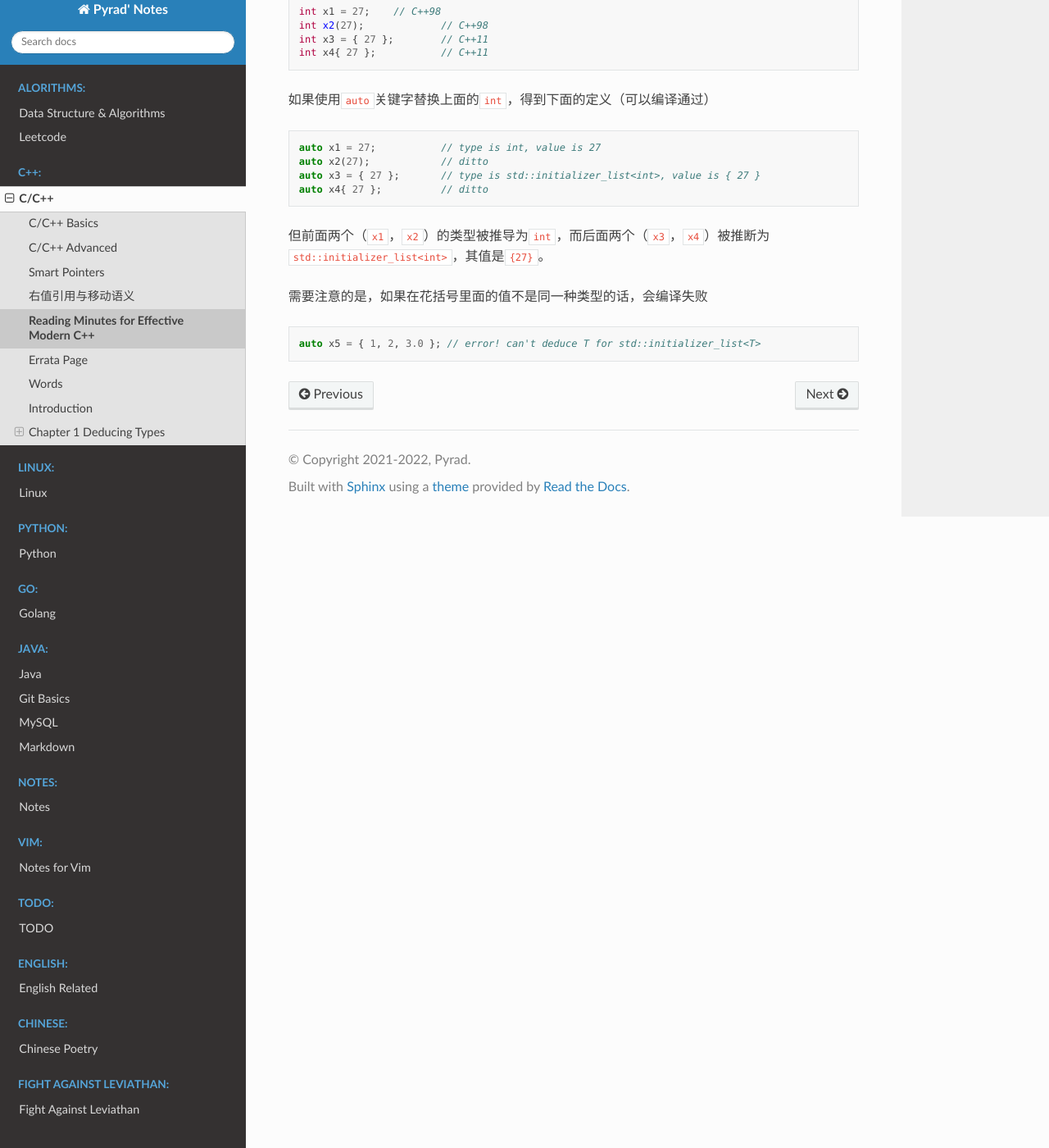
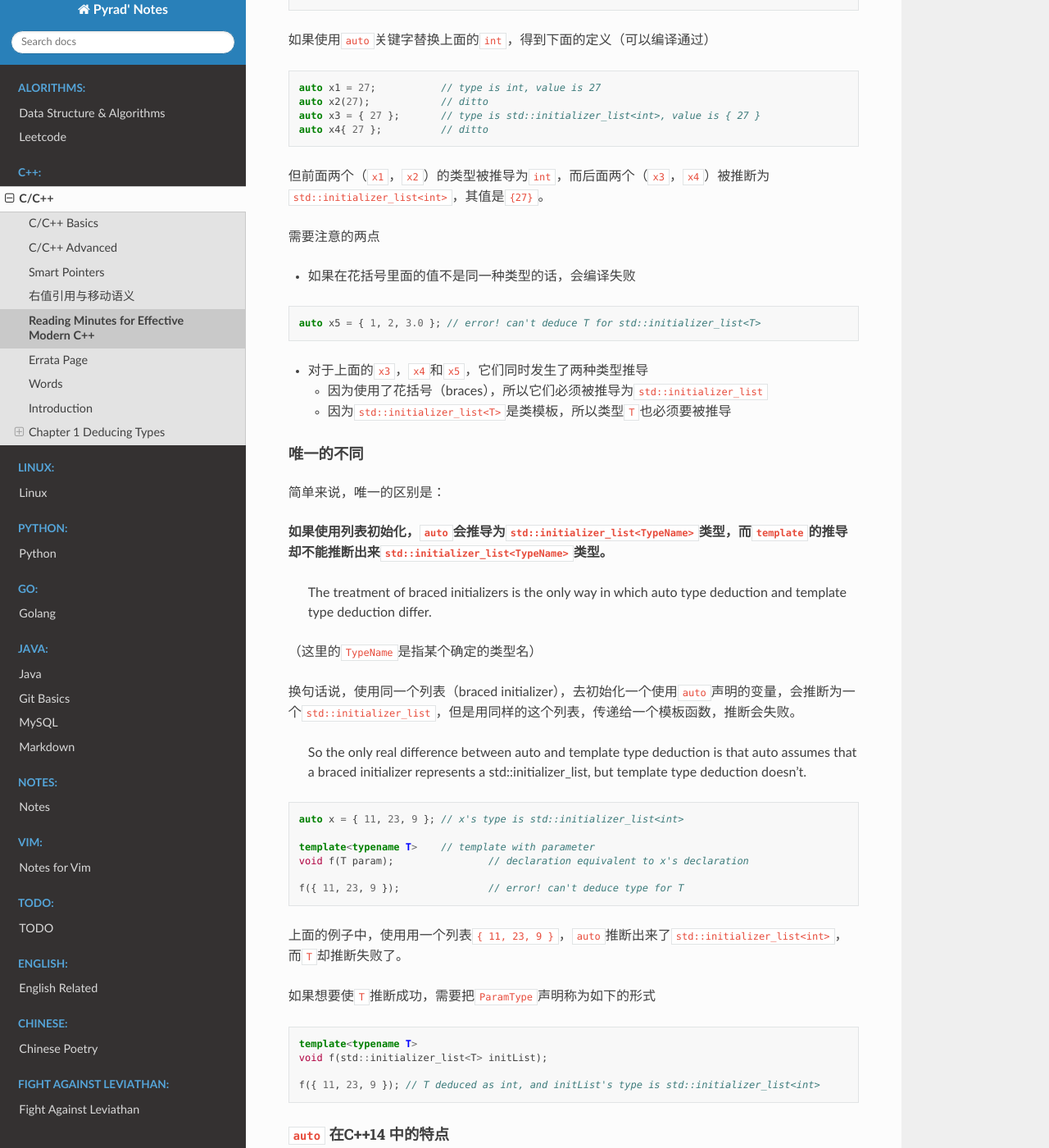
Before and after one commit to Pyrad/pyradnotes, a Sphinx documentation site: the page built from source/CPP/ReadingMinutesEffectiveMordernCPP.md, in a window 1280 px wide and 1400 px high, scrolled down 14373 px. Shown: the whole window at 82% size. Built offline with Sphinx 7.4.7 and the Read the Docs theme 2.0.0, drawn with Linux system fonts in a browser that asks for light colours; some of the changed text lies outside the part shown.

Commit message:
EffectiveModernCPP: Finished Item 2
Item 2: Understand auto type deduction

````diff
--- a/source/CPP/ReadingMinutesEffectiveMordernCPP.md
+++ b/source/CPP/ReadingMinutesEffectiveMordernCPP.md
@@ -58,7 +58,7 @@ turbidity *n.*[分化] 浊度；浑浊；混浊度；混乱
 
 purview *n.*范围，权限；视界；条款
 
-
+as a matter of course 理所当然的（事）；自然地
 
 
 
@@ -687,11 +687,7 @@ auto& func2 = someFunc; // func2's type is void (&)(int, double)
 
 ### `auto`推导和`template`推导唯一的不同
 
-简单来说，唯一的区别是：
-
-**如果使用列表初始化，`auto`会推导为`std::initializer_list<TypeName>`类型，而`template`的推导却不能推断出来`std::initializer_list<TypeName>`类型。**
-
-（这里的`TypeName`是指某个确定的类型名）
+#### `auto`的几种初始化情况
 
 例如，可以如下定义一个`int`值，虽然形式不同，但值都是一样的：`int`。
 
@@ -713,8 +709,84 @@ auto x4{ 27 };		// ditto
 
 但前面两个（`x1`，`x2`）的类型被推导为`int`，而后面两个（`x3`，`x4`）被推断为`std::initializer_list<int>`，其值是`{27}`。
 
-需要注意的是，如果在花括号里面的值不是同一种类型的话，会编译失败
+需要注意的两点
+
+- 如果在花括号里面的值不是同一种类型的话，会编译失败
 
 ```cpp
 auto x5 = { 1, 2, 3.0 }; // error! can't deduce T for std::initializer_list<T>
 ```
+
+- 对于上面的`x3`，`x4`和`x5`，它们同时发生了两种类型推导
+  - 因为使用了花括号（braces），所以它们必须被推导为`std::initializer_list`
+  - 因为`std::initializer_list<T>`是类模板，所以类型`T`也必须要被推导
+
+
+
+#### 唯一的不同
+
+简单来说，唯一的区别是：
+
+**如果使用列表初始化，`auto`会推导为`std::initializer_list<TypeName>`类型，而`template`的推导却不能推断出来`std::initializer_list<TypeName>`类型。**
+
+> The treatment of braced initializers is the only way in which auto type deduction and template type deduction differ.
+
+（这里的`TypeName`是指某个确定的类型名）
+
+换句话说，使用同一个列表（braced initializer），去初始化一个使用`auto`声明的变量，会推断为一个`std::initializer_list`，但是用同样的这个列表，传递给一个模板函数，推断会失败。
+
+> So the only real difference between auto and template type deduction is that auto assumes that a braced initializer represents a std::initializer_list, but template type deduction doesn’t.
+
+```cpp
+auto x = { 11, 23, 9 }; // x's type is std::initializer_list<int>
+
+template<typename T>	// template with parameter
+void f(T param);		// declaration equivalent to x's declaration
+
+f({ 11, 23, 9 });		// error! can't deduce type for T
+```
+
+上面的例子中，使用用一个列表`{ 11, 23, 9 }`，`auto`推断出来了`std::initializer_list<int>`，而`T`却推断失败了。
+
+如果想要使`T`推断成功，需要把`ParamType`声明称为如下的形式
+
+```cpp
+template<typename T>
+void f(std::initializer_list<T> initList);
+
+f({ 11, 23, 9 }); // T deduced as int, and initList's type is std::initializer_list<int>
+```
+
+
+
+#### `auto` 在C++14 中的特点
+
+在C++14中，
+
+- 允许声明函数的返回值是`auto`，并进行类型推导
+- 允许lambda中形参声明为`auto`，并进行类型推导
+
+但上面提到的两种语法，使用的是模板类型推导（template type deduction），而不是`auto`类型推导。
+
+也就是说，如果传递一个列表，上面两种情况下，`auto`进行类型推导会失败。
+
+```cpp
+// C++14, return type is auto which is permitted
+auto createInitList() {
+	return { 1, 2, 3 }; // error!! can't deduce type
+} // for { 1, 2, 3 }
+
+
+// C++14, lambda's paramter can be auto
+std::vector<int> v;
+auto resetV = &v](const auto& newValue) { v = newValue; }; // C++14
+resetV({ 1, 2, 3 }); // error!! can't deduce type
+// for { 1, 2, 3 }
+```
+
+
+
+#### Things to Remember
+
+> - `auto` type deduction is usually the same as template type deduction, but `auto` type deduction assumes that a braced initializer represents a `std::initializer_list`, and template type deduction doesn’t.
+> - `auto` in a function return type or a lambda parameter implies template type deduction, not `auto type` deduction.
````
